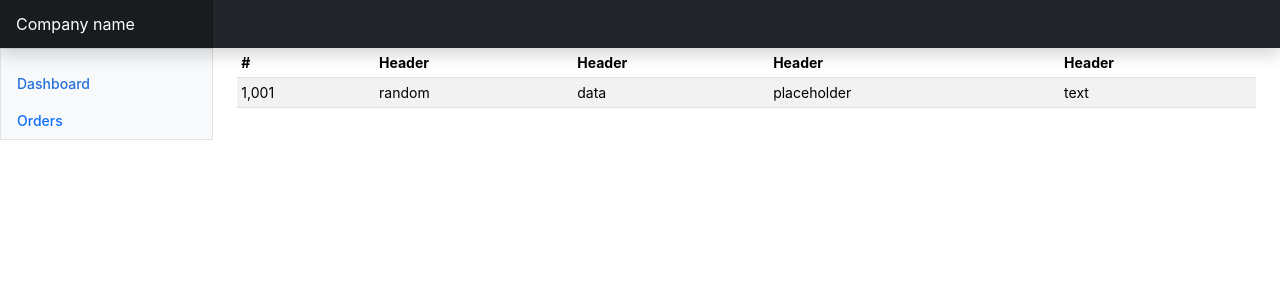
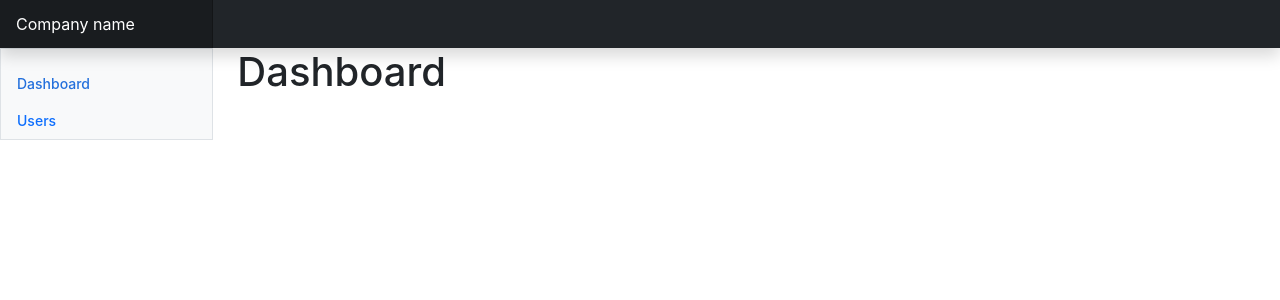
Before and after one commit to ngelrojas/prj-admin, a React (Create React App) app in the folder react-admin/: page / in a window 1280 px wide. Shown: the top 300 px of the page. Built offline with nearby package versions, Linux system fonts and the light colour scheme.

Commit message:
add: adding router for pages dashboard and users

```diff
--- a/react-admin/package.json
+++ b/react-admin/package.json
@@ -10,8 +10,11 @@
     "@types/node": "^16.18.58",
     "@types/react": "^18.2.28",
     "@types/react-dom": "^18.2.13",
+    "@types/react-router-dom": "^5.3.3",
+    "history": "^5.3.0",
     "react": "^18.2.0",
     "react-dom": "^18.2.0",
+    "react-router-dom": "^6.16.0",
     "react-scripts": "5.0.1",
     "typescript": "^4.9.5",
     "web-vitals": "^2.1.4"
--- a/react-admin/src/App.tsx
+++ b/react-admin/src/App.tsx
@@ -2,47 +2,30 @@ import React from 'react';
 import './App.css';
 import Nav from "./components/Nav";
 import Menu from "./components/Menu";
+import Dashboard from "./pages/Dashboard";
+import Users from "./pages/Users";
+import {BrowserRouter, Route, Routes} from "react-router-dom";
+
 
 function App() {
+
     return (
+        <BrowserRouter basename="/">
             <div className="App">
               <Nav />
-
               <div className="container-fluid">
                 <div className="row">
                     <Menu />
-
                   <main className="col-md-9 ms-sm-auto col-lg-10 px-md-4">
-
-            <div className="table-responsive small">
-              <table className="table table-striped table-sm">
-                <thead>
-                <tr>
-                  <th scope="col">#</th>
-                  <th scope="col">Header</th>
-                  <th scope="col">Header</th>
-                  <th scope="col">Header</th>
-                  <th scope="col">Header</th>
-                </tr>
-                </thead>
-                <tbody>
-                <tr>
-                  <td>1,001</td>
-                  <td>random</td>
-                  <td>data</td>
-                  <td>placeholder</td>
-                  <td>text</td>
-                </tr>
-                </tbody>
-              </table>
-            </div>
+                      <Routes>
+                          <Route path={"/"} element={<Dashboard />} />
+                          <Route path={"/users"} element={<Users />} />
+                      </Routes>
                   </main>
                 </div>
               </div>
-      <script src="/docs/5.3/dist/js/bootstrap.bundle.min.js" integrity="sha384-C6RzsynM9kWDrMNeT87bh95OGNyZPhcTNXj1NW7RuBCsyN/o0jlpcV8Qyq46cDfL" crossOrigin="anonymous"></script>
-
-      <script src="https://cdn.jsdelivr.net/npm/chart.js@4.3.2/dist/chart.umd.js" integrity="sha384-eI7PSr3L1XLISH8JdDII5YN/njoSsxfbrkCTnJrzXt+ENP5MOVBxD+l6sEG4zoLp" crossOrigin="anonymous"></script><script src="dashboard.js"></script>
             </div>
+        </BrowserRouter>
   );
 }
 
--- a/react-admin/src/components/Menu.tsx
+++ b/react-admin/src/components/Menu.tsx
@@ -1,29 +1,27 @@
 import React from "react";
+import {Link} from "react-router-dom";
 
-export default function Menu() {
+const Menu = () => {
     return(
         <div className="sidebar border border-right col-md-3 col-lg-2 p-0 bg-body-tertiary">
             <div className="offcanvas-md offcanvas-end bg-body-tertiary" id="sidebarMenu" aria-labelledby="sidebarMenuLabel">
-                <div className="offcanvas-header">
-                    <h5 className="offcanvas-title" id="sidebarMenuLabel">Company name</h5>
-                    <button type="button" className="btn-close" data-bs-dismiss="offcanvas" data-bs-target="#sidebarMenu" aria-label="Close"></button>
-                </div>
+
                 <div className="offcanvas-body d-md-flex flex-column p-0 pt-lg-3 overflow-y-auto">
                     <ul className="nav flex-column">
                         <li className="nav-item">
-                            <a className="nav-link d-flex align-items-center gap-2 active">
+                            <Link to={"/"} className="nav-link d-flex align-items-center gap-2 active">
                                 Dashboard
-                            </a>
+                            </Link>
                         </li>
                         <li className="nav-item">
-                            <a className="nav-link d-flex align-items-center gap-2">
-                                Orders
-                            </a>
+                            <Link to={"/users"} className="nav-link d-flex align-items-center gap-2" >
+                                Users
+                            </Link>
                         </li>
                     </ul>
-
                 </div>
             </div>
         </div>
     )
 }
+export default Menu;
--- a/react-admin/src/index.tsx
+++ b/react-admin/src/index.tsx
@@ -2,18 +2,13 @@ import React from 'react';
 import ReactDOM from 'react-dom/client';
 import './index.css';
 import App from './App';
-import reportWebVitals from './reportWebVitals';
+
 
 const root = ReactDOM.createRoot(
   document.getElementById('root') as HTMLElement
 );
 root.render(
   <React.StrictMode>
-    <App />
+        <App />
   </React.StrictMode>
 );
-
-// If you want to start measuring performance in your app, pass a function
-// to log results (for example: reportWebVitals(console.log))
-// or send to an analytics endpoint. Learn more: https://bit.ly/CRA-vitals
-reportWebVitals();
--- /dev/null
+++ b/react-admin/src/pages/Dashboard.tsx
@@ -0,0 +1,12 @@
+import  React, {Component} from "react";
+
+class Dashboard extends Component{
+    render(){
+        return(
+            <div>
+                <h1>Dashboard</h1>
+            </div>
+        )
+    }
+}
+export default Dashboard;
--- /dev/null
+++ b/react-admin/src/pages/Users.tsx
@@ -0,0 +1,31 @@
+import React, {Component} from "react";
+
+class Users extends Component{
+    render(){
+        return(
+            <div className="table-responsive small">
+                <table className="table table-striped table-sm">
+                    <thead>
+                    <tr>
+                        <th scope="col">#</th>
+                        <th scope="col">Header</th>
+                        <th scope="col">Header</th>
+                        <th scope="col">Header</th>
+                        <th scope="col">Header</th>
+                    </tr>
+                    </thead>
+                    <tbody>
+                    <tr>
+                        <td>1,001</td>
+                        <td>random</td>
+                        <td>data</td>
+                        <td>placeholder</td>
+                        <td>text</td>
+                    </tr>
+                    </tbody>
+                </table>
+            </div>
+        )
+    }
+}
+export default Users;
```
Also changed, not shown: 2 other files (tests, documents, lock files or other folders). Lines whose indentation alone changed are shown as unchanged.
